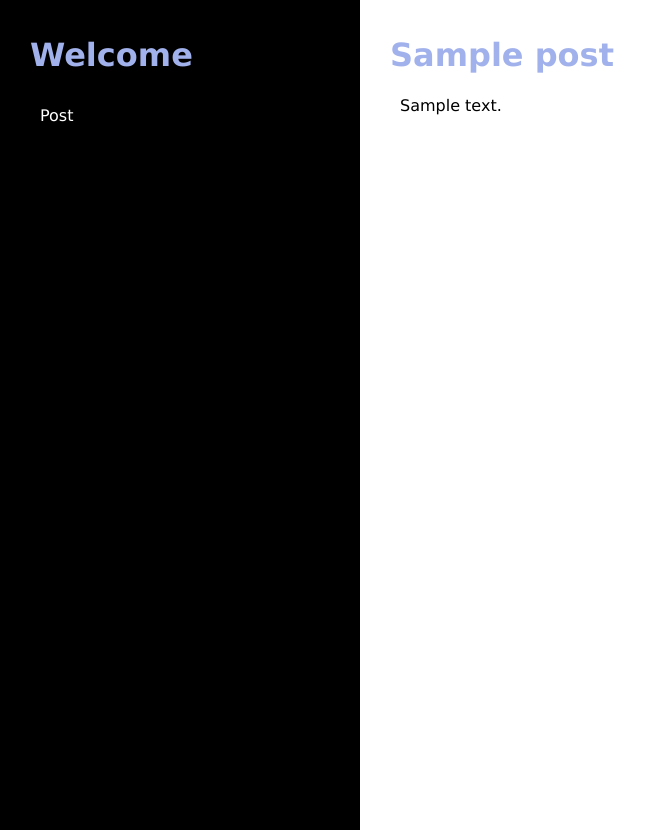
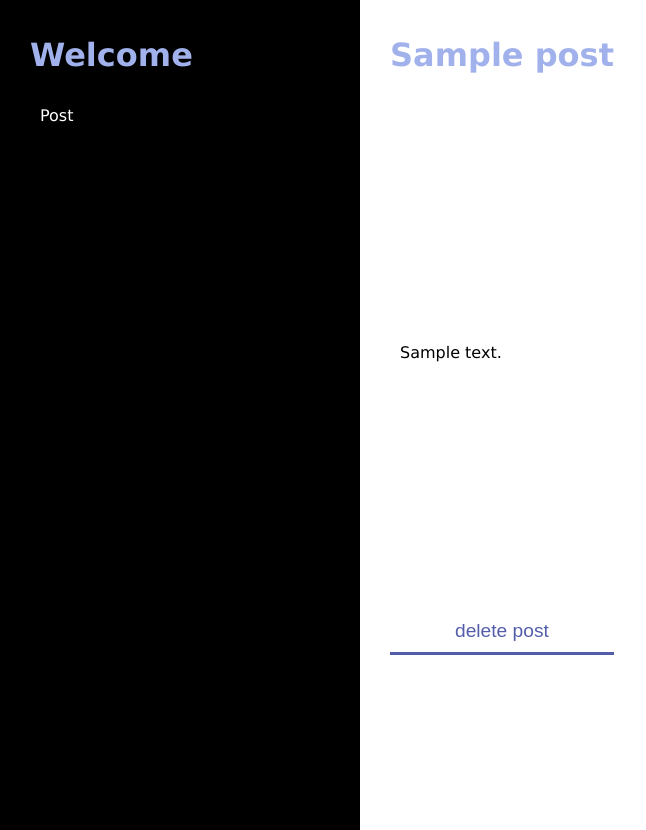
Before and after one commit to melanieChan/flask-blog, a Flask app: page /1 in a window 1280 px wide. Shown: the whole page, without its empty margins (0-646 px from the left). Run offline with Flask 2, Linux system fonts and the light colour scheme; tables that the repository leaves empty hold one stand-in row (values such as "Sample post"); parts of the project's set-up code (start-up, migrations or seed data) failed here and were passed over.

Commit message:
implemented delete
- added endpoint to delete a post
- added button to delete

```diff
--- a/app.py
+++ b/app.py
@@ -79,3 +79,13 @@ def write_post():
             return redirect(url_for('index'))
 
     return render_template('index.html')
+
+# delete a post
+@app.post('/<int:post_id>/delete/')
+def delete(post_id):
+    post_to_delete = Post.query.get_or_404(post_id)
+    db.session.delete(post_to_delete)
+    db.session.commit()
+
+    # go back to home page
+    return redirect(url_for('index'))
--- a/flask_utils.py
+++ b/flask_utils.py
@@ -5,7 +5,7 @@ local_path = os.path.abspath(os.path.dirname(__file__)) # finds project director
 
 # downloads a database file to the project directory
 def download_database():
-    file_url = "https://github.com/melanieChan/app-data/blob/flask-blog/database.db?raw=true"
+    file_url = "https://github.com/melanieChan/app-data/blob/flask-blog-sqlalchemy/database.db?raw=true"
 
     request = requests.get(file_url, stream = True) # get data
     download_destination = os.path.join(local_path, 'database.db') # set a path for the new file
--- a/static/css/style.css
+++ b/static/css/style.css
@@ -53,6 +53,8 @@ h2 {
   padding-bottom: 15px;
   padding-left: 30px;
   padding-right: 30px;
+
+  height: 100%;
 }
 
 .cards-container {
@@ -130,6 +132,12 @@ button:hover {
   cursor: pointer;
 }
 
+.fixed-btn {
+    min-width: 50px;
+    max-width: 300px;
+    width: 100%;
+}
+
 p {
   font-size: 1em;
   margin: 10px;
@@ -152,3 +160,10 @@ a:hover, a:active {
   color: salmon;
   align-content: center;
 }
+
+.post-page {
+  display: flex;
+  flex-direction: column;
+  justify-content: space-between;
+  height: 80%;
+}
--- a/templates/post.html
+++ b/templates/post.html
@@ -1,7 +1,19 @@
 {% extends 'base.html' %}
 
 {% block content %}
-    <!-- gets post's information from db by using post id from url -->
-    <h1>{% block title %} {{ post['title'] }} {% endblock %}</h1>
-    <p>{{ post['content'] }}</p>
+  <div class="post-page">
+      <!-- gets post's information from db by using post id from url -->
+      <h1>{% block title %} {{ post['title'] }} {% endblock %}</h1>
+      <p>{{ post['content'] }}</p>
+
+      <!-- delete calls endpoint to delete post from db -->
+      <form method="POST" action="{{ url_for('delete', post_id=post.id) }}">
+          <button type="submit" value="delete post"
+              class="fixed-btn"
+              onclick="return confirm('Are you sure you want to delete this post?')">
+              delete post
+              </button>
+      </form>
+    </div>
+
 {% endblock %}
```
